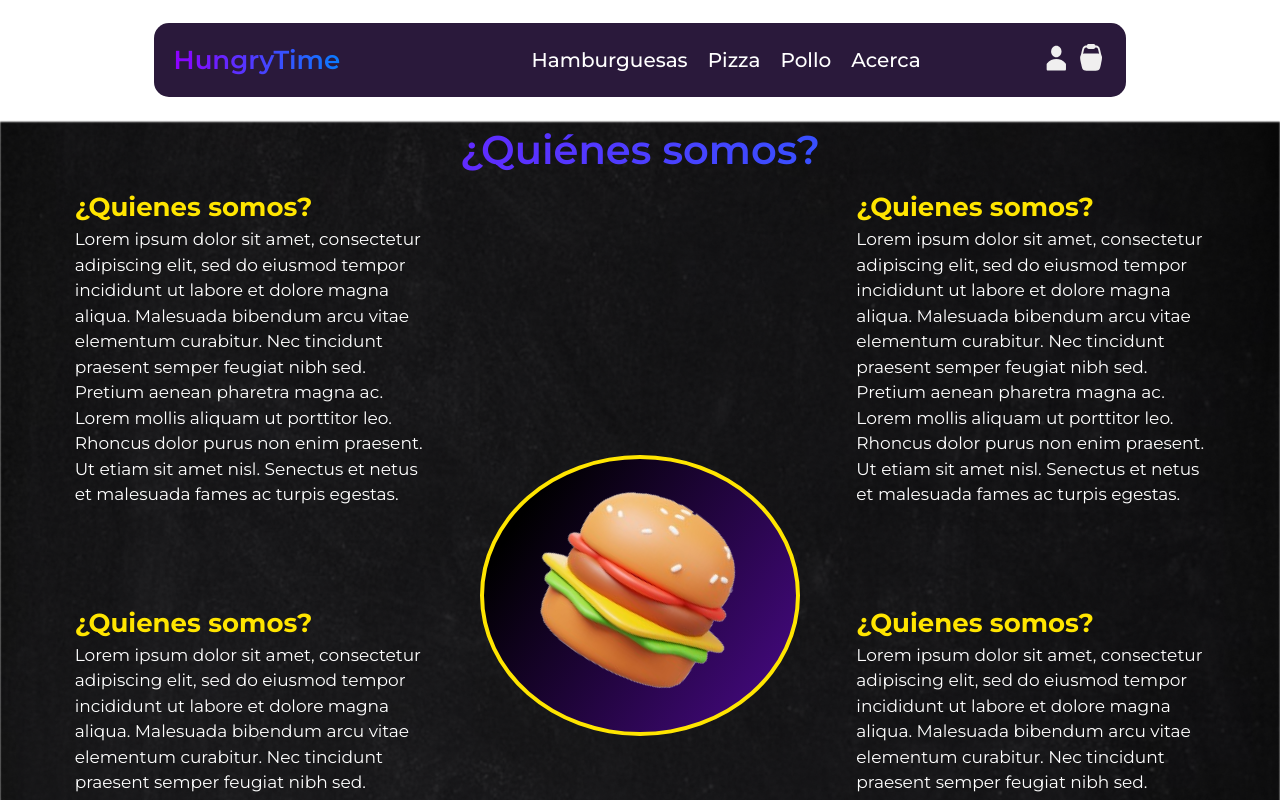
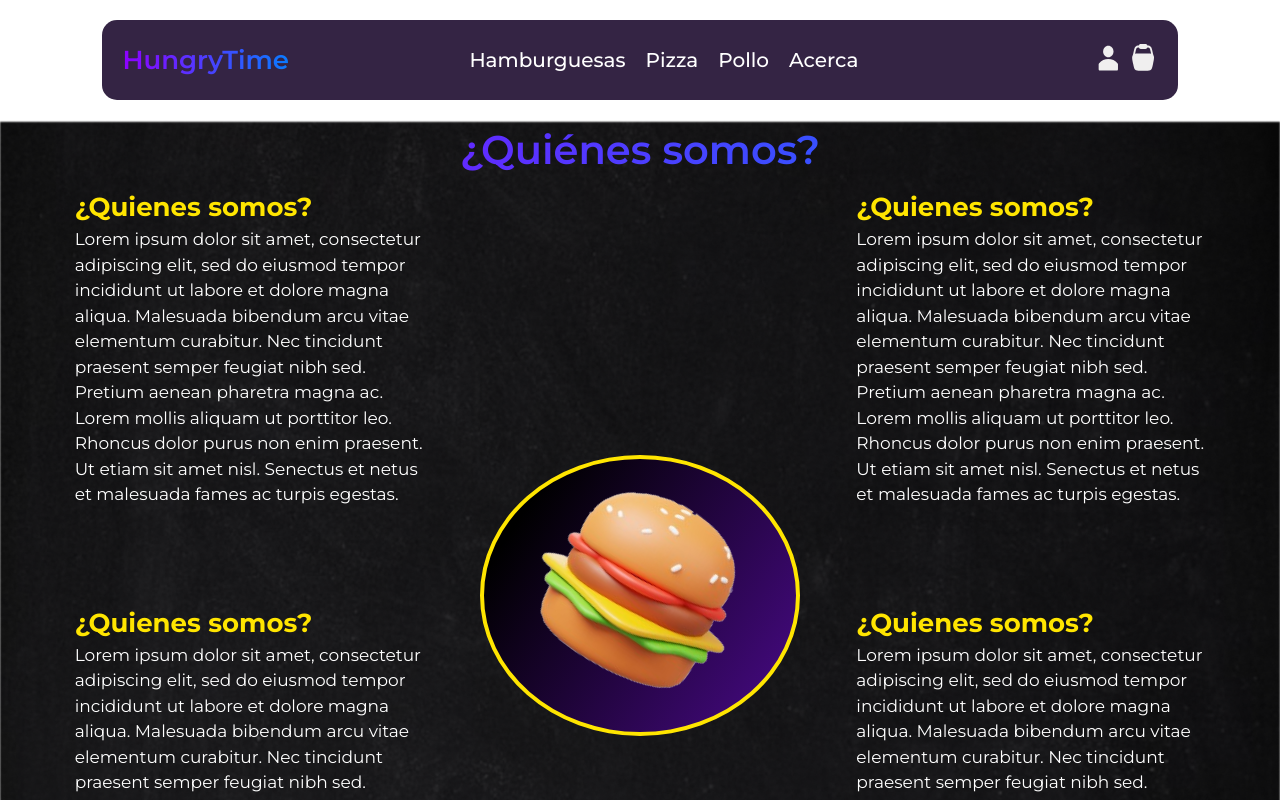
Before and after one commit to No-Country/s13-22-n-node-react, a React (Vite) app in the folder Frontend/s13-22-client-side/: page / in a window 1280 px wide. Shown: the top 800 px of the page. Built offline with nearby package versions, Linux system fonts and the light colour scheme.

Commit message:
se ajustan estilos responsive

```diff
--- a/Frontend/s13-22-client-side/src/components/Header/Header.css
+++ b/Frontend/s13-22-client-side/src/components/Header/Header.css
@@ -8,7 +8,8 @@
   .header__container {
     display: flex;
     z-index: 50;
-    width: 76%;
+    width: 84%;
+    height: 10dvh;
     min-width: 80rem;
     align-self: center;
     padding: 1.5rem 2rem;
@@ -16,8 +17,8 @@
     justify-content: space-between;
     align-items: center;
     border-radius: 15px;
-    background: var(--logo-text-gradient);
-    backdrop-filter: blur(14px);
+    background: rgb(19 0 38 / 86%);
+    backdrop-filter: blur(8px);
   }
   .logo__nav {
     display: flex;
@@ -44,7 +45,7 @@
     display: flex;
     gap: 2rem;
     align-items: center;
-    justify-content: center;
+    justify-content: flex-start;
   }
 
   .menu__link {
```
Also changed, not shown: Frontend/s13-22-client-side/vite.config.js.timestamp-1708123220295-9ef8445085e3.mjs (added, +10 -0 lines).
